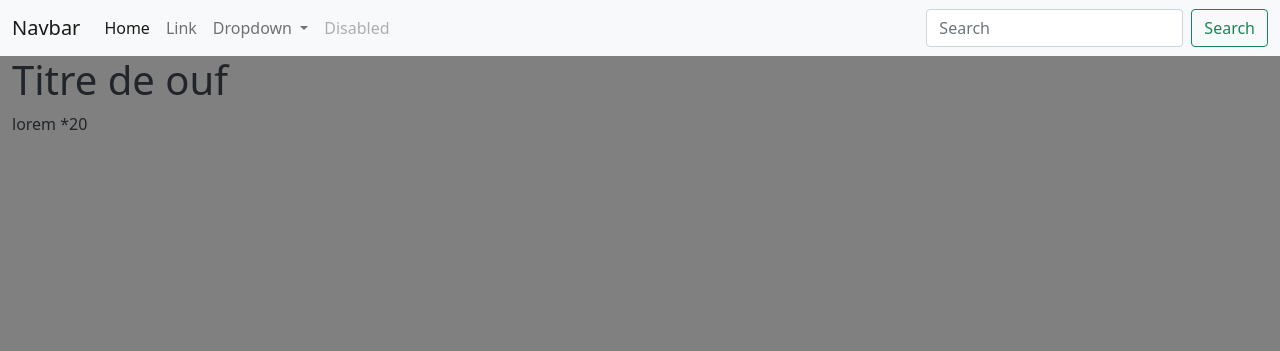
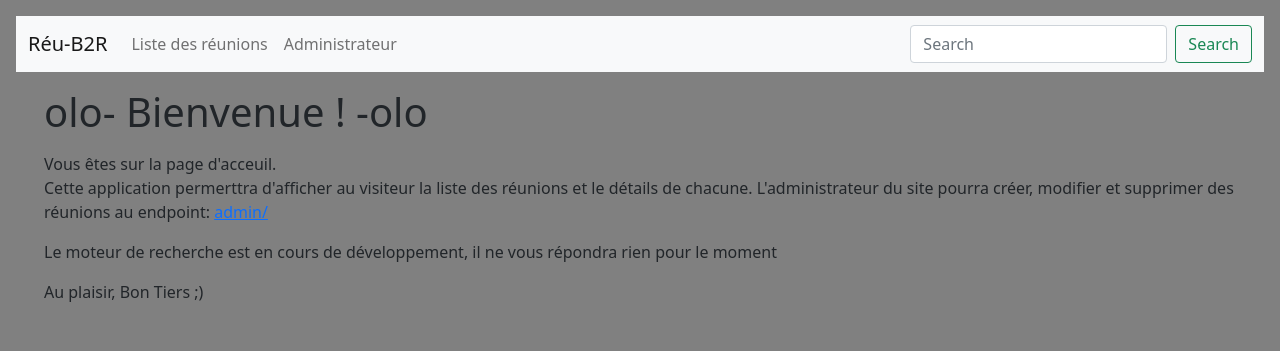
Before and after one commit to Cedric-Costard/DjangoForB2R, a Django app: page / in a window 1280 px wide. Shown: the top 351 px of the page. Run offline with Django 4.2, Linux system fonts and the light colour scheme; some libraries are stand-ins or nearby versions.

Commit message:
Mise en forme et navbar ok

```diff
--- a/FirstTryDjango/settings.py
+++ b/FirstTryDjango/settings.py
@@ -115,7 +115,7 @@ LANGUAGE_CODE = 'fr-FR'
 # UTC+1 = 'Etc/GMT-1'
 # UTC+2 = 'Etc/GMT-2'
 
-TIME_ZONE = 'Etc/GMT-1'
+TIME_ZONE = 'Etc/GMT-2'
 
 USE_I18N = True
 
--- a/home/templates/home/base.html
+++ b/home/templates/home/base.html
@@ -1,6 +1,6 @@
 {% load static %}
 <!DOCTYPE html>
-<html lang="en">
+<html lang="fr">
 <head>
     <meta charset="UTF-8">
     <meta http-equiv="X-UA-Compatible" content="IE=edge">
@@ -10,35 +10,21 @@
     <title>{% block title %}{% endblock%}</title>
     {% block styles %}{% endblock styles %}
 </head>
-<body>
+<body class="p-3">
 
   <nav class="navbar navbar-expand-lg navbar-light bg-light">
     <div class="container-fluid">
-      <a class="navbar-brand" href="#">Navbar</a>
+      <a class="navbar-brand" href="/">Réu-B2R</a>
       <button class="navbar-toggler" type="button" data-bs-toggle="collapse" data-bs-target="#navbarSupportedContent" aria-controls="navbarSupportedContent" aria-expanded="false" aria-label="Toggle navigation">
         <span class="navbar-toggler-icon"></span>
       </button>
       <div class="collapse navbar-collapse" id="navbarSupportedContent">
         <ul class="navbar-nav me-auto mb-2 mb-lg-0">
           <li class="nav-item">
-            <a class="nav-link active" aria-current="page" href="#">Home</a>
+            <a class="nav-link" href="/tier">Liste des réunions</a>
           </li>
           <li class="nav-item">
-            <a class="nav-link" href="#">Link</a>
-          </li>
-          <li class="nav-item dropdown">
-            <a class="nav-link dropdown-toggle" href="#" id="navbarDropdown" role="button" data-bs-toggle="dropdown" aria-expanded="false">
-              Dropdown
-            </a>
-            <ul class="dropdown-menu" aria-labelledby="navbarDropdown">
-              <li><a class="dropdown-item" href="#">Action</a></li>
-              <li><a class="dropdown-item" href="#">Another action</a></li>
-              <li><hr class="dropdown-divider"></li>
-              <li><a class="dropdown-item" href="#">Something else here</a></li>
-            </ul>
-          </li>
-          <li class="nav-item">
-            <a class="nav-link disabled">Disabled</a>
+            <a class="nav-link" href="/admin/">Administrateur</a>
           </li>
         </ul>
         <form class="d-flex">
--- a/home/templates/home/index.html
+++ b/home/templates/home/index.html
@@ -1,7 +1,7 @@
 {% extends 'home/base.html' %}
 
 {% block title %}
-Index
+Accueil
 {% endblock title %}
 
 {% block styles %}
@@ -12,9 +12,21 @@ Index
 
 <div class="container-fluid">
     <div class="row">
-        <div class="col">
-            <h1>Titre de ouf</h1>
-            <p>lorem *20</p>
+        <div class="col m-3">
+            <h1>olo- Bienvenue ! -olo</h1>
+            <p class="mt-3">
+                Vous êtes sur la page d'acceuil.<br> Cette application permerttra d'afficher au visiteur
+                la liste des réunions et le détails de chacune.
+                L'administrateur du site pourra créer, modifier et supprimer des réunions au endpoint:
+                <a href="admin/">admin/</a>
+            </p>
+            {% comment %} </hr> {% endcomment %}
+            <p>
+                Le moteur de recherche est en cours de développement, il ne vous répondra rien pour le moment
+            </p>
+            <p>
+                Au plaisir, Bon Tiers ;)
+            </p>
         </div>
     </div>
 </div>
```
Also changed, not shown: tier/templates/tier/article.html (+11 -1 lines), tier/templates/tier/tier_index.html (+9 -1 lines), db.sqlite3.
